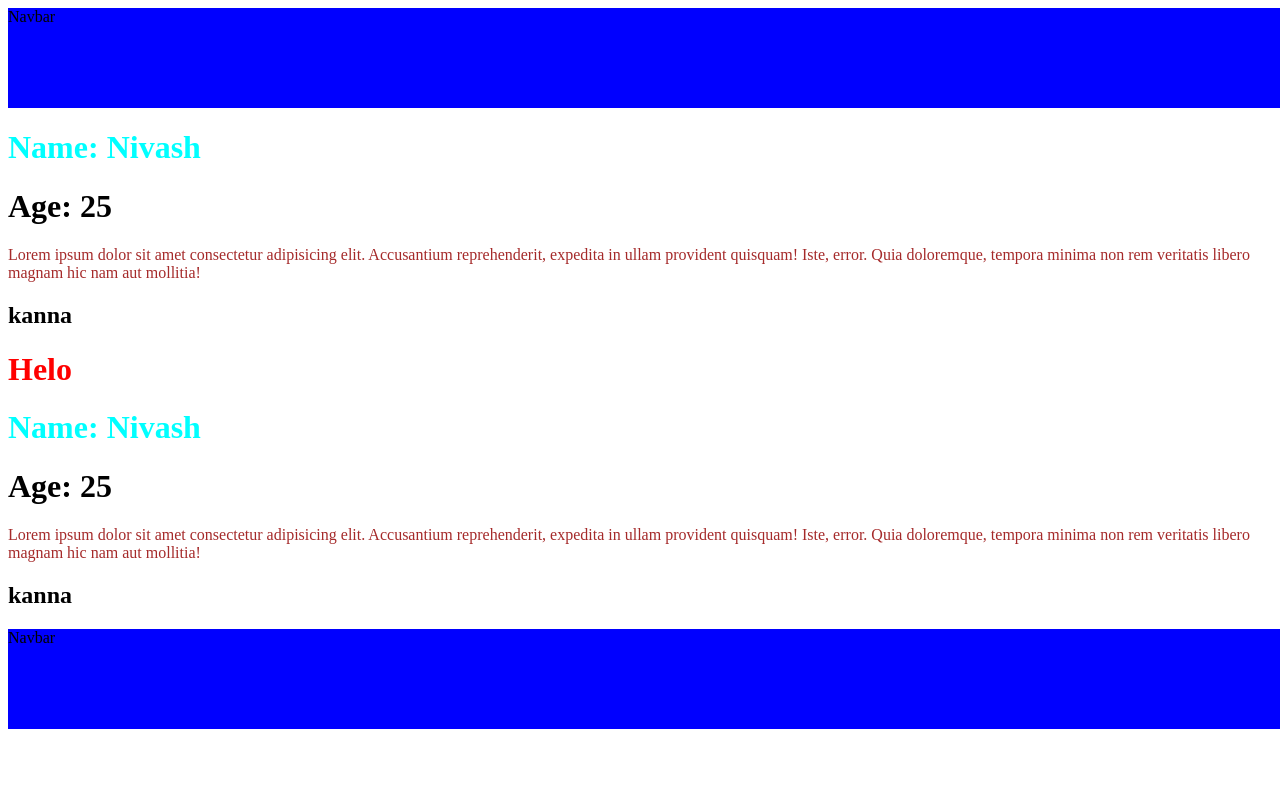
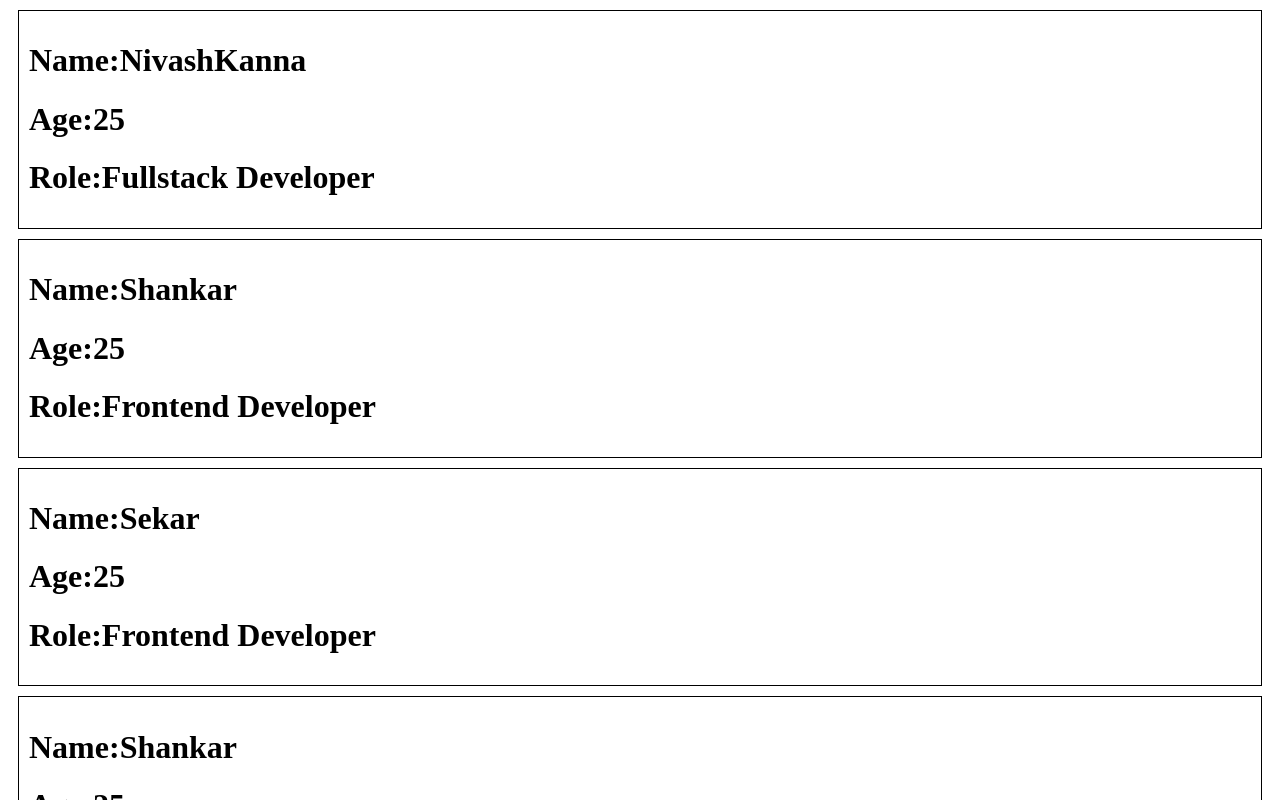
Before and after one commit to LivinkumarS/Nivashkanna-react-class, a React (Vite) app: page / in a window 1280 px wide. Shown: the top 800 px of the page. Built offline with nearby package versions, Linux system fonts and the light colour scheme.

Commit message:
Destructured Properties of Functional Components

```diff
--- a/src/App.css
+++ b/src/App.css
@@ -1,15 +1,5 @@
-.head{
-    font-size: xx-large;
-    font-weight: bolder;
-    color: aqua;
+.box{
+    border: 1px solid black;
+    padding: 10px;
+    margin: 10px;
 }
-
-.head1{
-    color: red;
-}
-
-.navbar{
-    width: 100vw;
-    height: 100px;
-    background-color: blue;
-}
--- a/src/App.jsx
+++ b/src/App.jsx
@@ -1,23 +1,19 @@
-import React from 'react'
-import './App.css'
-import Navbar from './components/Navbar.jsx'
-
-import Name from './components/name.jsx'
+import React from "react";
+import "./App.css";
+import ProfileCard from "./ProfileCard";
 
 export default function App() {
   return (
     <div>
-
-      <Navbar/>
-
-      <Name/>
-      <h1 className='head1'>Helo</h1>
-      <Name/>
-
-
-      <Navbar/>
-
-
+      <ProfileCard Name="NivashKanna" Age="25" Role="Fullstack Developer"/>
+      <ProfileCard Name="Shankar" Age="25" Role="Frontend Developer"/>
+      <ProfileCard Name="Sekar" Age="25" Role="Frontend Developer"/>
+      <ProfileCard Name="Shankar" Age="25" Role="Frontend Developer"/>
+      <ProfileCard Name="Shankar" Age="25" Role="Frontend Developer"/>
+      <ProfileCard Name="Shankar" Age="25" Role="Frontend Developer"/>
+      <ProfileCard Name="Shankar" Age="25" Role="Frontend Developer"/>
+      <ProfileCard Name="Shankar" Age="25" Role="Frontend Developer"/>
+      <ProfileCard Name="Shankar" Age="25" Role="Frontend Developer"/>
     </div>
-  )
+  );
 }
--- /dev/null
+++ b/src/ProfileCard.jsx
@@ -0,0 +1,11 @@
+import React from "react";
+
+export default function ProfileCard({ Name, Age, Role }) {
+  return (
+    <div className="box">
+      <h1>Name:{Name}</h1>
+      <h1>Age:{Age}</h1>
+      <h1>Role:{Role}</h1>
+    </div>
+  );
+}
--- a/src/components/Name.jsx
+++ /dev/null
@@ -1,15 +0,0 @@
-import React from 'react'
-
-
-export default function Name() {
-  return (
-    <div>
-
-        <h1 className='head'>Name: Nivash</h1>
-        <h1>Age: 25</h1>
-        <p>Lorem ipsum dolor sit amet consectetur adipisicing elit. Accusantium reprehenderit, expedita in ullam provident quisquam! Iste, error. Quia doloremque, tempora minima non rem veritatis libero magnam hic nam aut mollitia!</p>
-        <h2>kanna</h2>
-
-    </div>
-  )
-}
--- a/src/components/Navbar.jsx
+++ /dev/null
@@ -1,9 +0,0 @@
-import React from 'react'
-
-export default function Navbar() {
-  return (
-    <div className='navbar'>
-        Navbar
-    </div>
-  )
-}
--- a/src/index.css
+++ /dev/null
@@ -1,3 +0,0 @@
-p{
-    color: brown;
-}
--- a/src/main.jsx
+++ b/src/main.jsx
@@ -1,6 +1,5 @@
 import { StrictMode } from "react";
 import { createRoot } from "react-dom/client";
-import "./index.css";
 import App from "./App.jsx";
 
 createRoot(document.getElementById("root")).render(
```
Also changed, not shown: React Notes.txt (added).
